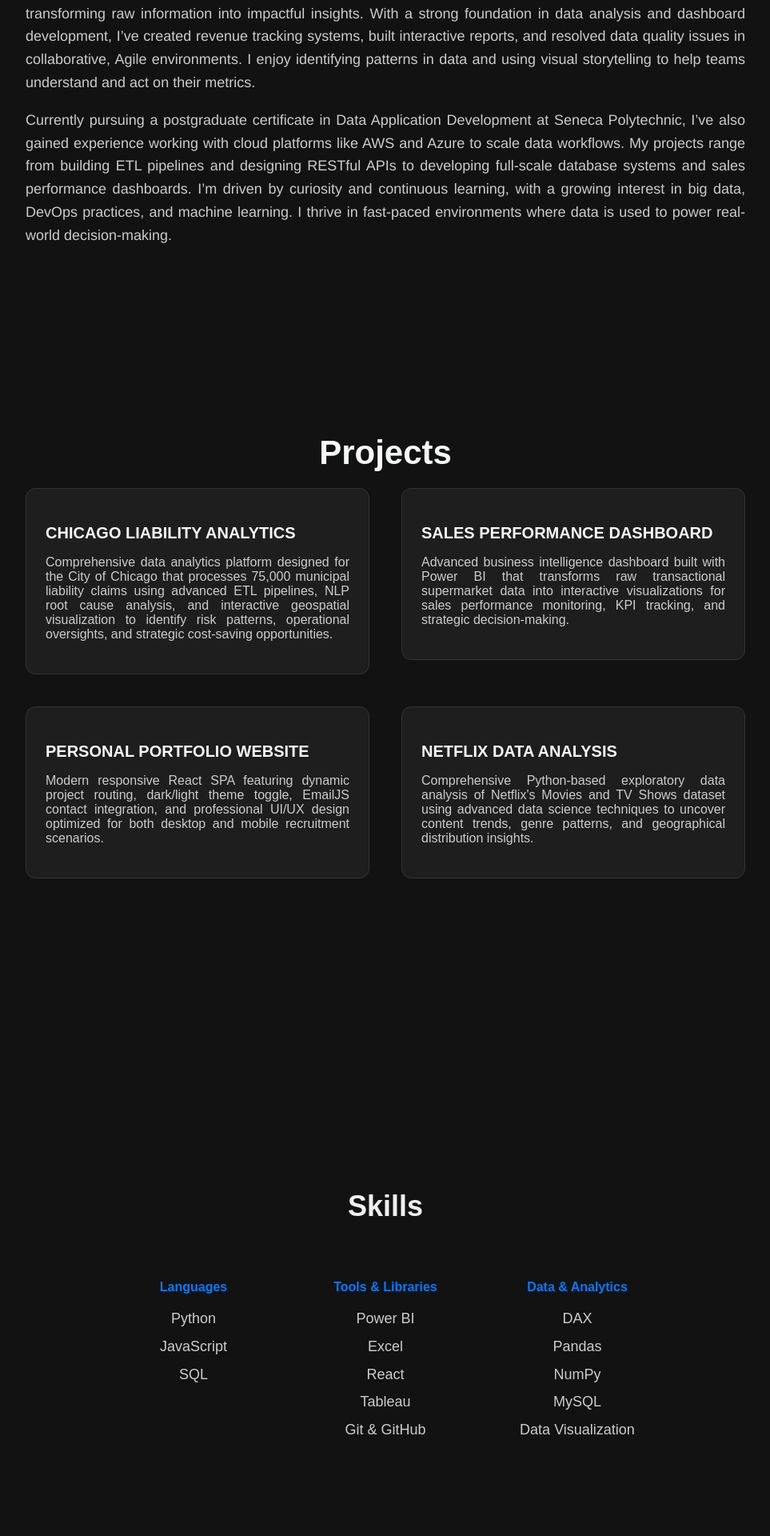
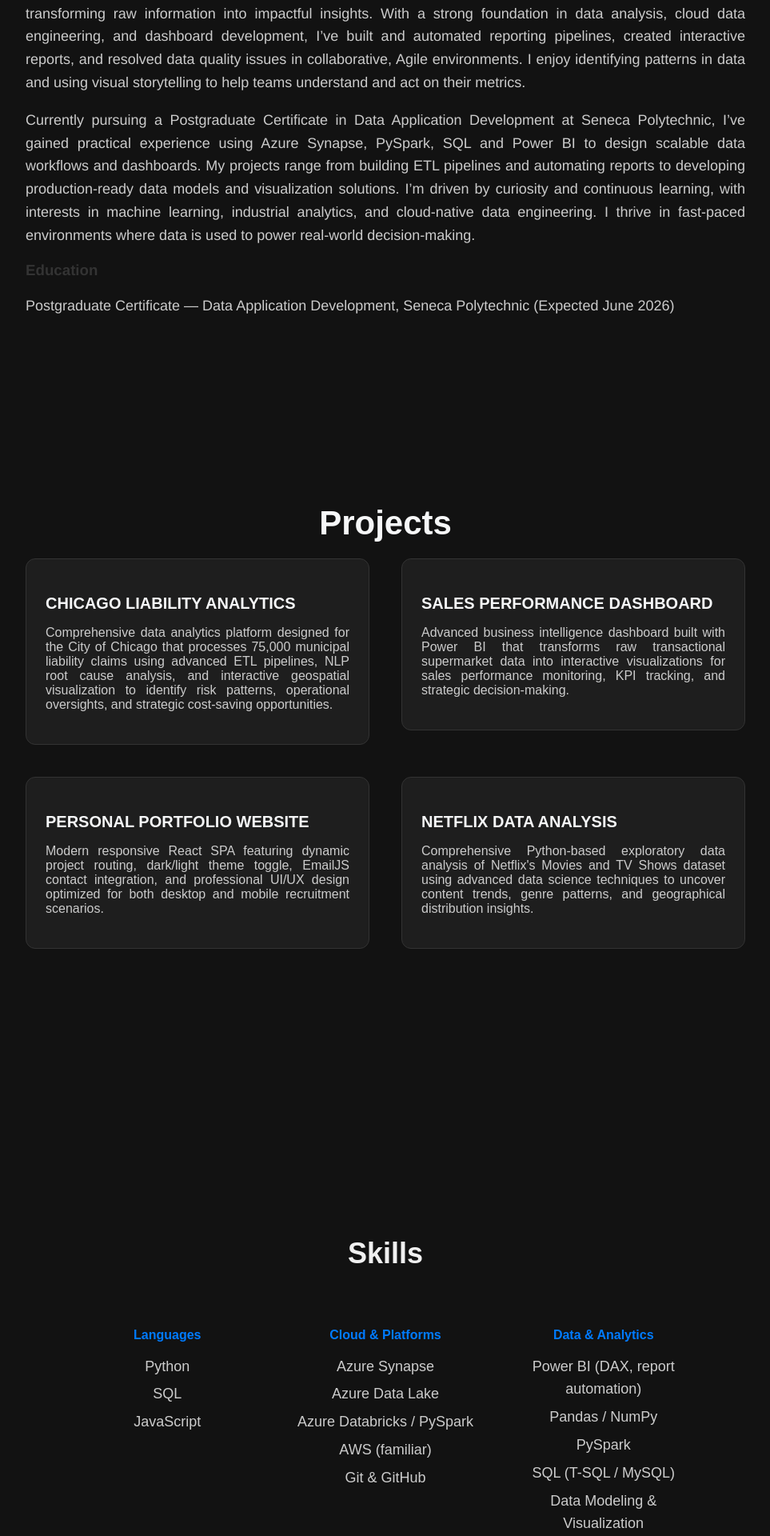
Before and after one commit to bhrugu1/portfolio, a React (Create React App) app: page / in a window 1280 px wide. Shown: the part 1100-3020 px from the top of the page at 80% size, without its empty margins (158-1121 px from the left). Built offline with nearby package versions, Linux system fonts and the light colour scheme.

Commit message:
Update About, Skills, Contact, and Footer from resume; add Education and contact email

```diff
--- a/src/components/About.js
+++ b/src/components/About.js
@@ -20,7 +20,7 @@ function About() {
         transition={{ duration: 0.7 }}
         viewport={{ once: false, amount: 0.3 }}
       >
-        I’m a data-driven developer with hands-on experience in SQL, Power BI, Tableau, and Python, passionate about transforming raw information into impactful insights. With a strong foundation in data analysis and dashboard development, I’ve created revenue tracking systems, built interactive reports, and resolved data quality issues in collaborative, Agile environments. I enjoy identifying patterns in data and using visual storytelling to help teams understand and act on their metrics.
+        I’m a data-driven developer with hands-on experience in SQL, Power BI, Tableau, and Python, passionate about transforming raw information into impactful insights. With a strong foundation in data analysis, cloud data engineering, and dashboard development, I’ve built and automated reporting pipelines, created interactive reports, and resolved data quality issues in collaborative, Agile environments. I enjoy identifying patterns in data and using visual storytelling to help teams understand and act on their metrics.
       </motion.p>
 
       <motion.p
@@ -29,8 +29,22 @@ function About() {
         transition={{ duration: 0.7, delay: 0.2 }}
         viewport={{ once: false, amount: 0.3 }}
       >
-        Currently pursuing a postgraduate certificate in Data Application Development at Seneca Polytechnic, I’ve also gained experience working with cloud platforms like AWS and Azure to scale data workflows. My projects range from building ETL pipelines and designing RESTful APIs to developing full-scale database systems and sales performance dashboards. I’m driven by curiosity and continuous learning, with a growing interest in big data, DevOps practices, and machine learning. I thrive in fast-paced environments where data is used to power real-world decision-making.
+        Currently pursuing a Postgraduate Certificate in Data Application Development at Seneca Polytechnic, I’ve gained practical experience using Azure Synapse, PySpark, SQL and Power BI to design scalable data workflows and dashboards. My projects range from building ETL pipelines and automating reports to developing production-ready data models and visualization solutions. I’m driven by curiosity and continuous learning, with interests in machine learning, industrial analytics, and cloud-native data engineering. I thrive in fast-paced environments where data is used to power real-world decision-making.
       </motion.p>
+
+      <motion.div
+        className="education"
+        initial={{ opacity: 0, y: 20 }}
+        whileInView={{ opacity: 1, y: 0 }}
+        transition={{ duration: 0.6, delay: 0.3 }}
+        viewport={{ once: false, amount: 0.3 }}
+      >
+        <h3>Education</h3>
+        <p>
+          Postgraduate Certificate — Data Application Development, Seneca Polytechnic (Expected June 2026)
+        </p>
+        {/* If you want additional qualifications shown, we can add them here. */}
+      </motion.div>
     </section>
   );
 }
--- a/src/components/Contact.js
+++ b/src/components/Contact.js
@@ -36,6 +36,15 @@ function Contact() {
       >
         Contact Me
       </motion.h2>
+
+      <motion.p
+        initial={{ opacity: 0, y: 10 }}
+        whileInView={{ opacity: 1, y: 0 }}
+        transition={{ duration: 0.5 }}
+        viewport={{ once: false, amount: 0.3 }}
+      >
+        Email: <a href="mailto:bhrugu.ravall@gmail.com">bhrugu.ravall@gmail.com</a>
+      </motion.p>
 
       <motion.form
         ref={form}
--- a/src/components/Footer.js
+++ b/src/components/Footer.js
@@ -5,6 +5,9 @@ function Footer() {
   return (
     <footer className="footer">
       <p>© {new Date().getFullYear()} Bhrugu Raval. All rights reserved.</p>
+      <p>
+        Contact: <a href="mailto:bhrugu.ravall@gmail.com">bhrugu.ravall@gmail.com</a>
+      </p>
     </footer>
   );
 }
--- a/src/components/Skills.js
+++ b/src/components/Skills.js
@@ -24,8 +24,8 @@ function Skills() {
           <h4>Languages</h4>
           <ul>
             <li>Python</li>
+            <li>SQL</li>
             <li>JavaScript</li>
-            <li>SQL</li>
           </ul>
         </motion.div>
 
@@ -35,12 +35,12 @@ function Skills() {
           transition={{ duration: 0.6, delay: 0.2 }}
           viewport={{ once: false, amount: 0.2 }}
         >
-          <h4>Tools & Libraries</h4>
+          <h4>Cloud & Platforms</h4>
           <ul>
-            <li>Power BI</li>
-            <li>Excel</li>
-            <li>React</li>
-            <li>Tableau</li>
+            <li>Azure Synapse</li>
+            <li>Azure Data Lake</li>
+            <li>Azure Databricks / PySpark</li>
+            <li>AWS (familiar)</li>
             <li>Git & GitHub</li>
           </ul>
         </motion.div>
@@ -53,11 +53,11 @@ function Skills() {
         >
           <h4>Data & Analytics</h4>
           <ul>
-            <li>DAX</li>
-            <li>Pandas</li>
-            <li>NumPy</li>
-            <li>MySQL</li>
-            <li>Data Visualization</li>
+            <li>Power BI (DAX, report automation)</li>
+            <li>Pandas / NumPy</li>
+            <li>PySpark</li>
+            <li>SQL (T-SQL / MySQL)</li>
+            <li>Data Modeling & Visualization</li>
           </ul>
         </motion.div>
       </div>
```
Also changed, not shown: src/App.js (line endings or trailing spaces), 1 other file (tests, documents, lock files or other folders).
